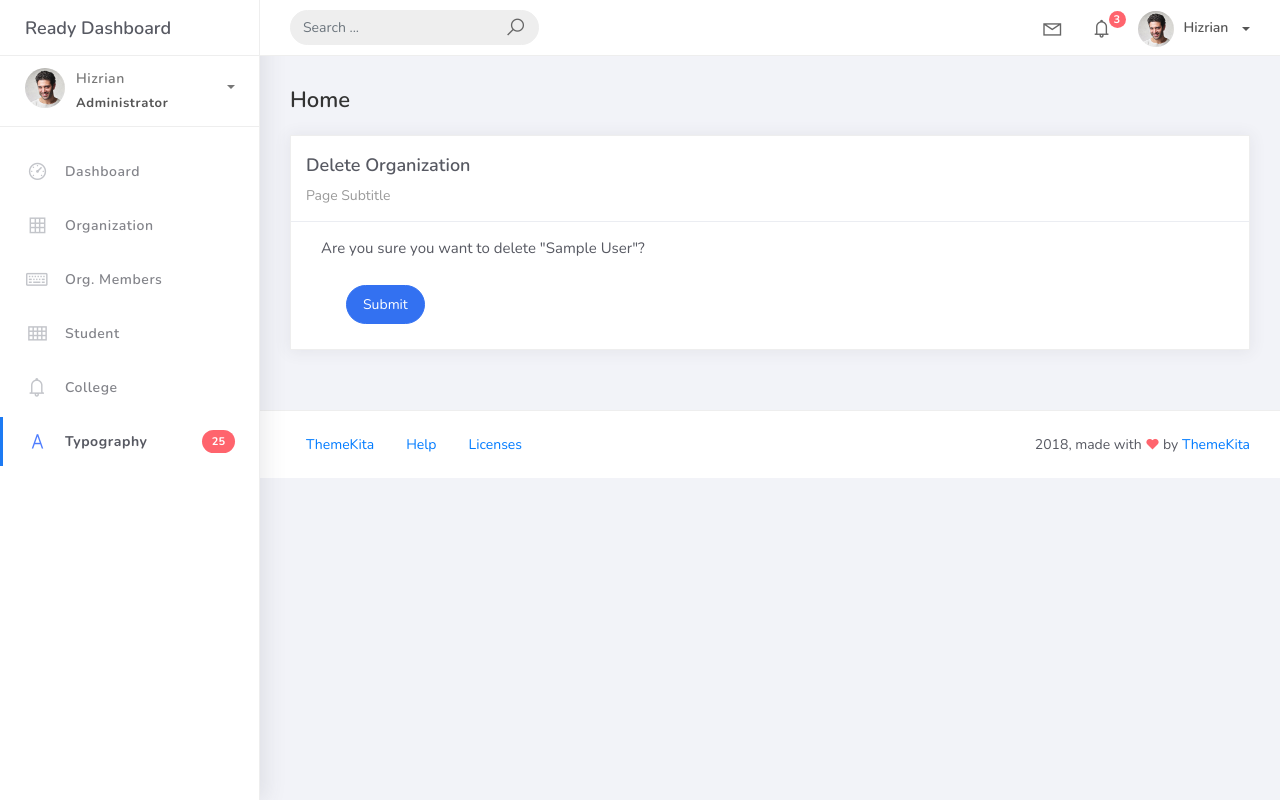
After one commit to arieljohn34/PSUSphere, a Django app: page /organization_list/1/delete in a window 1280 px wide. The commit adds this page. Run offline with Django 5.2, Linux system fonts and the light colour scheme; tables that the repository leaves empty hold one stand-in row (values such as "Sample post"); some libraries are stand-ins or nearby versions.

Commit message:
I deleted a duplicate projectsite

```diff
--- a/projectsite/studentorg/views.py
+++ b/projectsite/studentorg/views.py
@@ -1,9 +1,9 @@
 from django.shortcuts import render
 from django.views.generic.list import ListView
-from django.views.generic.edit import CreateView, UpdateView
+from django.views.generic.edit import CreateView, UpdateView, DeleteView
 from studentorg.models import Organization
+from studentorg.forms import OrganizationForm  # Add this import
 from django.urls import reverse_lazy
-
 
 
 class HomePageView(ListView):
@@ -18,14 +18,22 @@ class OrganizationList(ListView):
     template_name = 'org_list.html'
     paginate_by = 5
 
+
 class OrganizationCreateView(CreateView):
     model = Organization
     form_class = OrganizationForm
     template_name = 'org_form.html'
     success_url = reverse_lazy('organization-list')
 
+
 class OrganizationUpdateView(UpdateView):
     model = Organization
     form_class = OrganizationForm
     template_name = 'org_form.html'
     success_url = reverse_lazy('organization-list')
+
+
+class OrganizationDeleteView(DeleteView):
+    model = Organization
+    template_name = 'org_del.html'
+    success_url = reverse_lazy('organization-list')
--- a/projectsite/templates/base.html
+++ b/projectsite/templates/base.html
@@ -14,7 +14,7 @@
     <div class="wrapper">
         <div class="main-header">
             <div class="logo-header">
-                <a href="index.html" class="logo">
+                <a href="{% url 'home' %}" class="logo">
                     Ready Dashboard
                 </a>
                 <button class="navbar-toggler sidenav-toggler ml-auto" type="button" data-toggle="collapse" data-target="collapse" aria-controls="sidebar" aria-expanded="false" aria-label="Toggle navigation">
@@ -78,7 +78,7 @@
                                         </a>
                                         <a href="#">
                                             <div class="notif-img">
-                                                <img src="{% static 'img/profile.jpg' %}" alt="user-img" width="36" class="img-circle>
+                                                <img src="{% static 'img/profile.jpg' %}" alt="user-img" width="36" class="img-circle">
                                             </div>
                                             <div class="notif-content">
                                                 <span class="block">
@@ -107,16 +107,17 @@
                             <a class="dropdown-toggle profile-pic" data-toggle="dropdown" href="#" aria-expanded="false"> <img src="{% static 'img/profile.jpg' %}" alt="user-img" width="36" class="img-circle"><span >Hizrian</span></span> </a>
                             <ul class="dropdown-menu dropdown-user">
                                 <li>
-                                    <div class="u-img"><img src="{% static 'img/profile.jpg' %}" alt="user"></div>
+                                    <div class="user-box">
                                         <div class="u-img"><img src="{% static 'img/profile.jpg' %}" alt="user"></div>
                                         <div class="u-text">
                                             <h4>Hizrian</h4>
-                                            <p class="text-muted">hello@themekita.com</p><a href="profile.html" class="btn btn-rounded btn-danger btn-sm">View Profile</a></div>
+                                            <p class="text-muted">hello@themekita.com</p><a href="profile.html" class="btn btn-rounded btn-danger btn-sm">View Profile</a>
+                                        </div>
                                     </div>
                                 </li>
                                 <div class="dropdown-divider"></div>
                                 <a class="dropdown-item" href="#"><i class="ti-user"></i> My Profile</a>
-                                    <a class="dropdown-item" href="#"></i> My Balance</a>
+                                <a class="dropdown-item" href="#"><i class="ti-email"></i> My Balance</a>
                                 <a class="dropdown-item" href="#"><i class="ti-email"></i> Inbox</a>
                                 <div class="dropdown-divider"></div>
                                 <a class="dropdown-item" href="#"><i class="ti-settings"></i> Account Setting</a>
@@ -168,45 +169,42 @@
                 </div>
                 <ul class="nav">
                     <li class="nav-item">
-                            <a href="index.html">
+                        <a href="{% url 'home' %}">
                             <i class="la la-dashboard"></i>
                             <p>Dashboard</p>
-
                         </a>
                     </li>
                     <li class="nav-item">
-                            <a href="{% url 'organization-list' %}"></a>
+                        <a href="{% url 'organization-list' %}">
                             <i class="la la-table"></i>
-
                             <p>Organization</p>
                         </a>
                     </li>
                     <li class="nav-item">
-                            <a href="forms.html">
+                        <a href="#">
                             <i class="la la-keyboard-o"></i>
                             <p>Org. Members</p>
                         </a>
                     </li>
                     <li class="nav-item">
-                            <a href="tables.html">
+                        <a href="#">
                             <i class="la la-th"></i>
-
                             <p>Student</p>
                         </a>
                     </li>
                     <li class="nav-item">
-                            <a href="notifications.html">
+                        <a href="#">
                             <i class="la la-bell"></i>
                             <p>College</p>
                         </a>
                     </li>
                     <li class="nav-item active">
-                            <a href="typography.html">
+                        <a href="#">
                             <i class="la la-font"></i>
                             <p>Typography</p>
                             <span class="badge badge-danger">25</span>
                         </a>
-
+                    </li>
                 </ul>
             </div>
         </div>
@@ -228,63 +226,54 @@
                                             <tr>
                                                 <td>
                                                     <p>Header 1</p>
-
                                                 </td>
                                                 <td><span class="h1">h1. Bootstrap heading</span></td>
                                             </tr>
                                             <tr>
                                                 <td>
                                                     <p>Header 2</p>
-
                                                 </td>
                                                 <td><span class="h2">h2. Bootstrap heading</span></td>
                                             </tr>
                                             <tr>
                                                 <td>
                                                     <p>Header 3</p>
-
                                                 </td>
                                                 <td><span class="h3">h3. Bootstrap heading</span></td>
                                             </tr>
                                             <tr>
                                                 <td>
                                                     <p>Header 4</p>
-
                                                 </td>
                                                 <td><span class="h4">h4. Bootstrap heading</span></td>
                                             </tr>
                                             <tr>
                                                 <td>
                                                     <p>Header 5</p>
-
                                                 </td>
                                                 <td><span class="h5">h5. Bootstrap heading</span></td>
                                             </tr>
                                             <tr>
                                                 <td>
-                                                        <p>Header 5</p>
-
+                                                    <p>Header 6</p>
                                                 </td>
                                                 <td><span class="h6">h6. Bootstrap heading</span></td>
                                             </tr>
                                             <tr>
                                                 <td>
                                                     <p>Paragraph</p>
-
                                                 </td>
-                                                    <td><p>Lorem Ipsum is simply dummy text of the printing and typesetting industry. Lorem Ipsum has been the industry's standard dummy text ever since the 1500s, when an unknown printer took a galley of type and scrambled it to make a type specimen book.</p></span></td>
+                                                <td><p>Lorem Ipsum is simply dummy text of the printing and typesetting industry. Lorem Ipsum has been the industry's standard dummy text ever since the 1500s, when an unknown printer took a galley of type and scrambled it to make a type specimen book.</p></td>
                                             </tr>
                                             <tr>
                                                 <td>
                                                     <p>Paragraph Lead</p>
-
                                                 </td>
                                                 <td><p class="lead">Lorem Ipsum is simply dummy text of the printing and typesetting industry. Lorem Ipsum has been the industry's standard dummy text ever since the 1500s, when an unknown printer took a galley of type and scrambled it to make a type specimen book.</p></td>
                                             </tr>
                                             <tr>
                                                 <td>
                                                     <p>Quote</p>
-
                                                 </td>
                                                 <td><blockquote>
                                                     <p class="blockquote blockquote-primary">
@@ -300,44 +289,38 @@
                                             <tr>
                                                 <td>
                                                     <p>Primary Text</p>
-
                                                 </td>
-                                                    <td><p class="text-primary">Lorem Ipsum is simply dummy text of the printing and typesetting industry...</p></span></td>
+                                                <td><p class="text-primary">Lorem Ipsum is simply dummy text of the printing and typesetting industry...</p></td>
                                             </tr>
                                             <tr>
                                                 <td>
                                                     <p>Info Text</p>
-
                                                 </td>
-                                                    <td><p class="text-info">Lorem Ipsum is simply dummy text of the printing and typesetting industry...</p></span></td>
+                                                <td><p class="text-info">Lorem Ipsum is simply dummy text of the printing and typesetting industry...</p></td>
                                             </tr>
                                             <tr>
                                                 <td>
                                                     <p>Success Text</p>
-
                                                 </td>
-                                                    <td><p class="text-success">Lorem Ipsum is simply dummy text of the printing and typesetting industry...</p></span></td>
+                                                <td><p class="text-success">Lorem Ipsum is simply dummy text of the printing and typesetting industry...</p></td>
                                             </tr>
                                             <tr>
                                                 <td>
                                                     <p>Warning Text</p>
-
                                                 </td>
-                                                    <td><p class="text-warning">Lorem Ipsum is simply dummy text of the printing and typesetting industry...</p></span></td>
+                                                <td><p class="text-warning">Lorem Ipsum is simply dummy text of the printing and typesetting industry...</p></td>
                                             </tr>
                                             <tr>
                                                 <td>
                                                     <p>Danger Text</p>
-
                                                 </td>
-                                                    <td><p class="text-danger">Lorem Ipsum is simply dummy text of the printing and typesetting industry...</p></span></td>
+                                                <td><p class="text-danger">Lorem Ipsum is simply dummy text of the printing and typesetting industry...</p></td>
                                             </tr>
                                             <tr>
                                                 <td>
                                                     <p>Muted Text</p>
-
                                                 </td>
-                                                    <td><p class="text-muted">Lorem Ipsum is simply dummy text of the printing and typesetting industry...</p></span></td>
+                                                <td><p class="text-muted">Lorem Ipsum is simply dummy text of the printing and typesetting industry...</p></td>
                                             </tr>
                                         </tbody>
                                     </table>
@@ -380,7 +363,6 @@
             </footer>
         </div>
     </div>
-    </div>
     <!-- Modal -->
     <div class="modal fade" id="modalUpdate" tabindex="-1" role="dialog" aria-labelledby="modalUpdatePro" aria-hidden="true">
         <div class="modal-dialog modal-dialog-centered" role="document">
--- /dev/null
+++ b/projectsite/templates/org_del.html
@@ -0,0 +1,34 @@
+{% extends 'base.html' %}
+{% load static %}
+
+{% block content %}
+<div class="content">
+    <div class="container-fluid">
+        <h4 class="page-title">Home</h4>
+        <div class="row">
+            <div class="col-md-12">
+                <div class="card">
+                    <div class="card-header">
+                        <div class="card-title">Delete Organization</div>
+                        <div class="card-category">Page Subtitle</div>
+                    </div>
+                    <div class="col-md-6">
+                        <div class="card-body">
+                            <form class="" action="" method="post" novalidate>
+                                <p>Are you sure you want to delete "{{ object }}"?</p>
+                                {% csrf_token %}
+                                {% include 'includes/form.html' %}
+                                <div class="form-group">
+                                    <div class="col-md-12 col-sm-3">
+                                        <button type="submit" class="btn btn-primary btn-rounded">Submit</button>
+                                    </div>
+                                </div>
+                            </form>
+                        </div>
+                    </div>
+                </div>
+            </div>
+        </div>
+    </div>
+</div>
+{% endblock %}
--- a/projectsite/templates/org_list.html
+++ b/projectsite/templates/org_list.html
@@ -31,7 +31,10 @@
                                     <td>{{ object.name }}</td>
                                     <td>{{ object.college }}</td>
                                     <td>{{ object.description }}</td>
-                                    <td><a href="organization_list/{{ object.id }}">Edit</a></td>
+                                    <td>
+                                        <a href="organization_list/{{ object.id }}">Edit</a>
+                                        <a href="organization_list/{{ object.id }}/delete" class="text-danger">Delete</a>
+                                    </td>
                                 </tr>
                                 {% empty %}
                                 <tr>
--- a/projectsite/projectsite/urls.py
+++ b/projectsite/urls.py
@@ -1,7 +1,7 @@
 from django.contrib import admin
 from django.urls import path
 
-from studentorg.views import HomePageView, OrganizationList, OrganizationCreateView,OrganizationUpdateView
+from studentorg.views import HomePageView, OrganizationList, OrganizationCreateView,OrganizationUpdateView, OrganizationDeleteView
 from studentorg import views
 
 urlpatterns = [
@@ -10,6 +10,7 @@ urlpatterns = [
     path('organization_list', OrganizationList.as_view(), name='organization-list'),
     path('organization_list/add', OrganizationCreateView.as_view(), name='organization-add'),
     path('organization_list/<pk>', OrganizationUpdateView.as_view(), name='organization-update'),
+    path('organization_list/<pk>/delete', OrganizationDeleteView.as_view(), name='organization-delete'),
 ]
 
 """
```
Also changed, not shown: projectsite/templates/error_from_base.txt (deleted, +0 -35 lines), projectsite/__init__.py (added), projectsite/asgi.py (renamed from projectsite/projectsite/asgi.py), projectsite/projectsite/__init__.py (deleted), projectsite/settings.py (renamed from projectsite/projectsite/settings.py), projectsite/wsgi.py (renamed from projectsite/projectsite/wsgi.py), 1 other file. Lines whose indentation alone changed are shown as unchanged.
